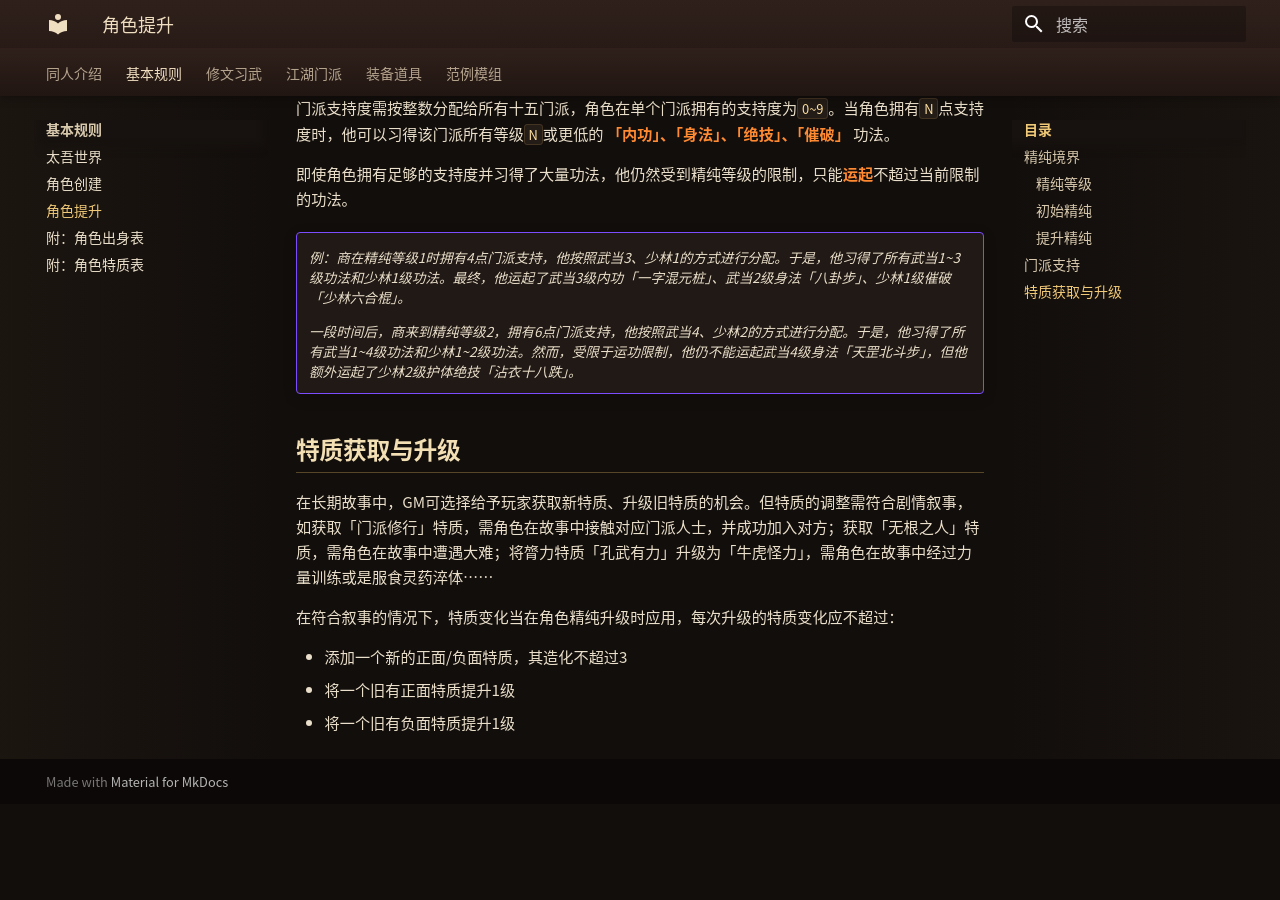
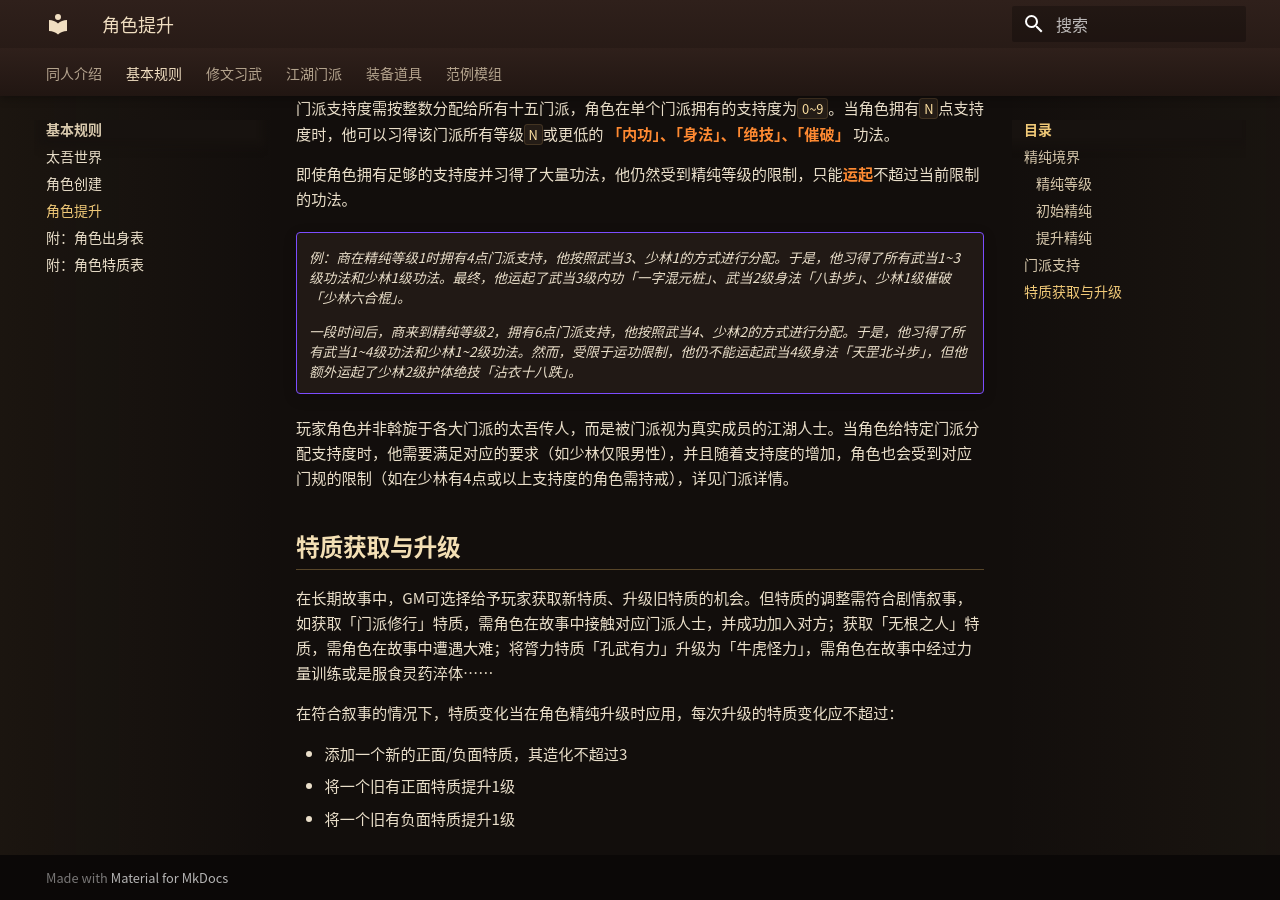
Before and after one commit to PigeonXiong/taiwu_trpg, an MkDocs documentation site: the page built from docs/chap01_leveling.md, in a window 1280 px wide and 900 px high, scrolled down 2291 px. Built offline with MkDocs 1.6.1 and Material for MkDocs 9.7.7, drawn with Linux system fonts in a browser that asks for light colours; before the commit the page ends 3095 px from its top, so only the background shows below that.

Commit message:
Update player character description and faction support rules
Clarify player character's role and requirements for faction support.

```diff
--- a/docs/chap01_leveling.md
+++ b/docs/chap01_leveling.md
@@ -77,6 +77,7 @@
 
     一段时间后，商来到精纯等级2，拥有6点门派支持，他按照武当4、少林2的方式进行分配。于是，他习得了所有武当1~4级功法和少林1~2级功法。然而，受限于运功限制，他仍不能运起武当4级身法「天罡北斗步」，但他额外运起了少林2级护体绝技「沾衣十八跌」。
 
+玩家角色并非斡旋于各大门派的太吾传人，而是被门派视为真实成员的江湖人士。当角色给特定门派分配支持度时，他需要满足对应的要求（如少林仅限男性），并且随着支持度的增加，角色也会受到对应门规的限制（如在少林有4点或以上支持度的角色需持戒），详见门派详情。
 
 ## 特质获取与升级
 
```
